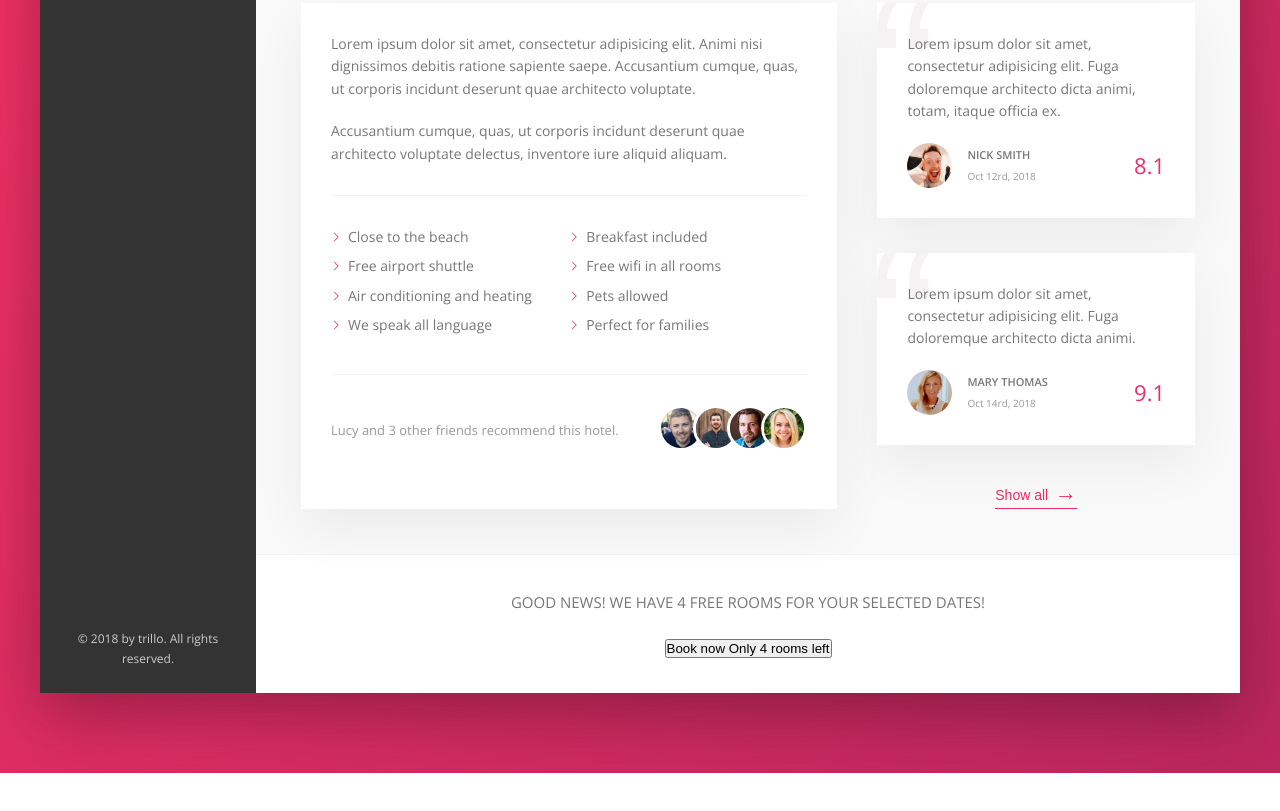
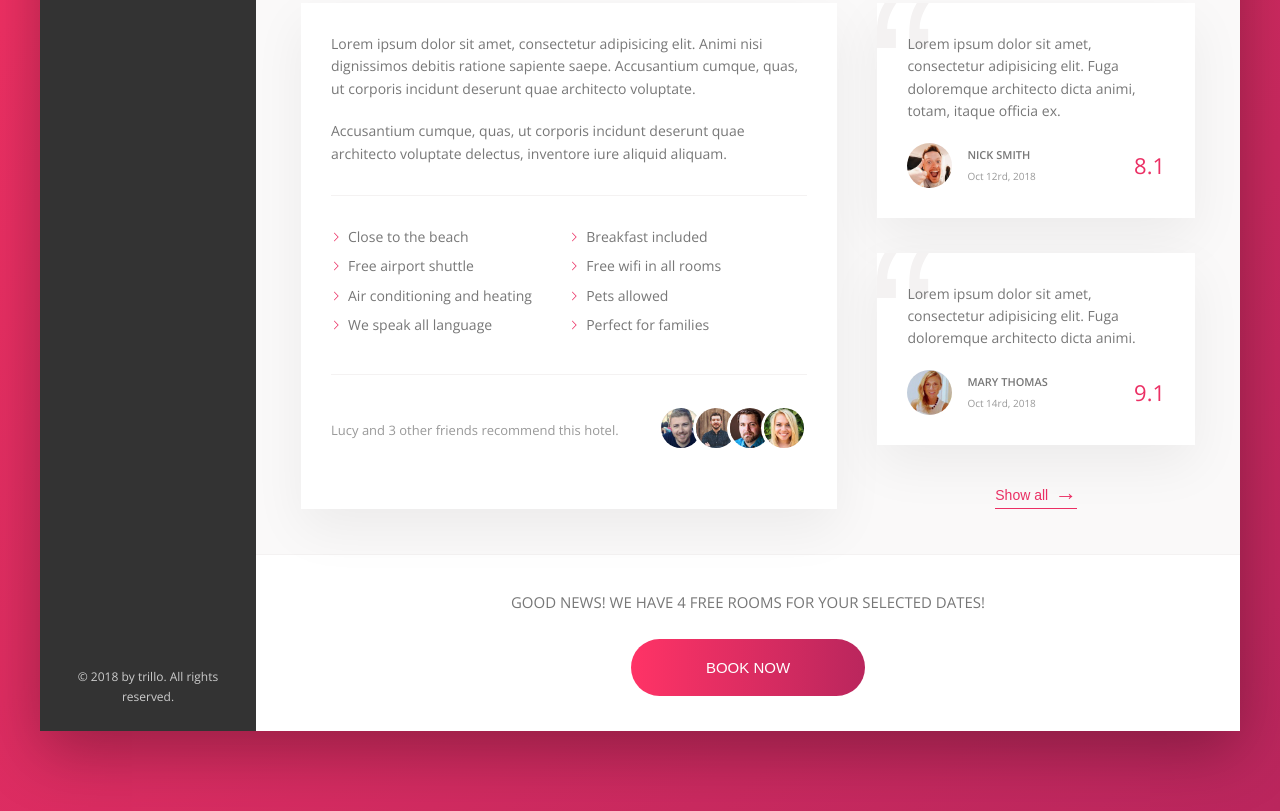
Before and after one commit to vallendito/trillo-flex-sass, a website: page index.html in a window 1280 px wide. Shown: the part 644-1455 px from the top of the page. Before the commit the page ends 1417 px from the top, so only its background shows below. Drawn offline with nearby package versions, Linux system fonts and the light colour scheme.

Commit message:
add style in booking

```diff
--- a/sass/_components.scss
+++ b/sass/_components.scss
@@ -475,3 +475,57 @@
         margin-bottom: 2.5rem;
     }
 }
+
+/////////////////////////
+// CALL TO ACTION
+
+.btn {
+
+    font-size: 1.5rem;
+    font-weight: 300;
+    text-transform: uppercase;
+    border-radius: 10rem;
+    border: none;
+
+    background-image: linear-gradient(to right, var(--color-primary-light), var(--color-primary-dark));
+    color: #fff;
+    position: relative;
+    overflow: hidden;
+    cursor: pointer;
+
+    & > * {
+        display: inline-block;
+        width: 100%;
+        height: 100%;
+        transition: all .2s;
+    }
+
+    &__visible {
+        padding: 2rem 7.5rem;
+    }
+
+    &__invisible {
+        position: absolute;
+        padding: 2rem 0;
+        left: 0;
+        top: -100%;
+    }
+
+    &:hover {
+        background-image: linear-gradient(to left, var(--color-primary-light), var(--color-primary-dark));
+
+    }
+
+    &:hover &__visible {
+        transform: translateY(100%);
+    }
+
+    &:hover &__invisible {
+        top: 0;
+    }
+
+    &:focus {
+        outline: none;
+        animation: pulsate 1s infinite;
+    }
+}
```
Also changed, not shown: css/style.css.
